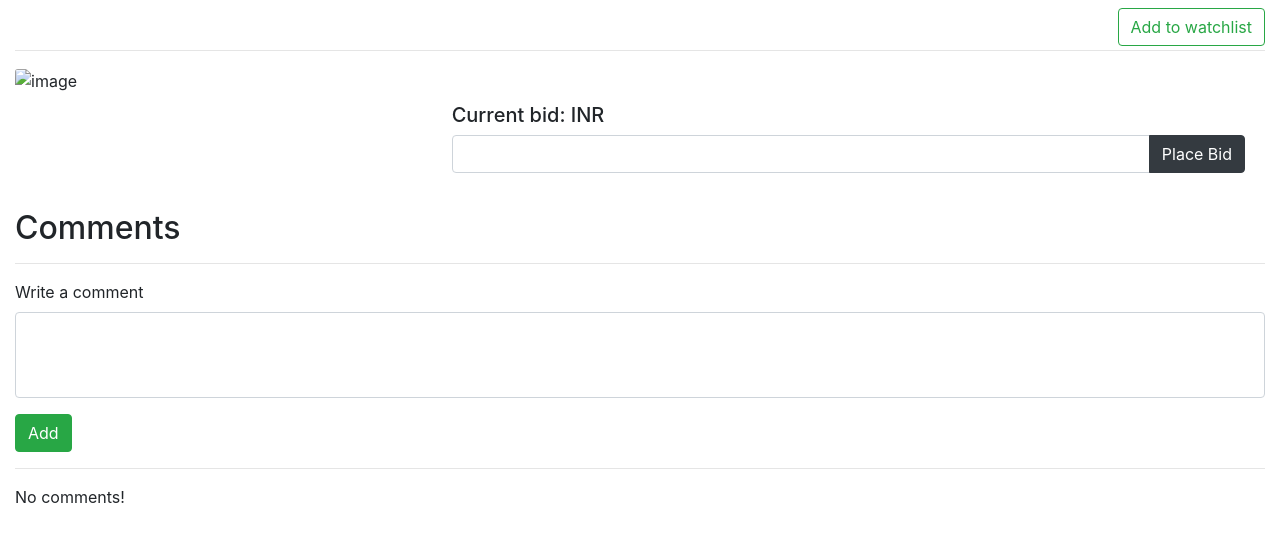
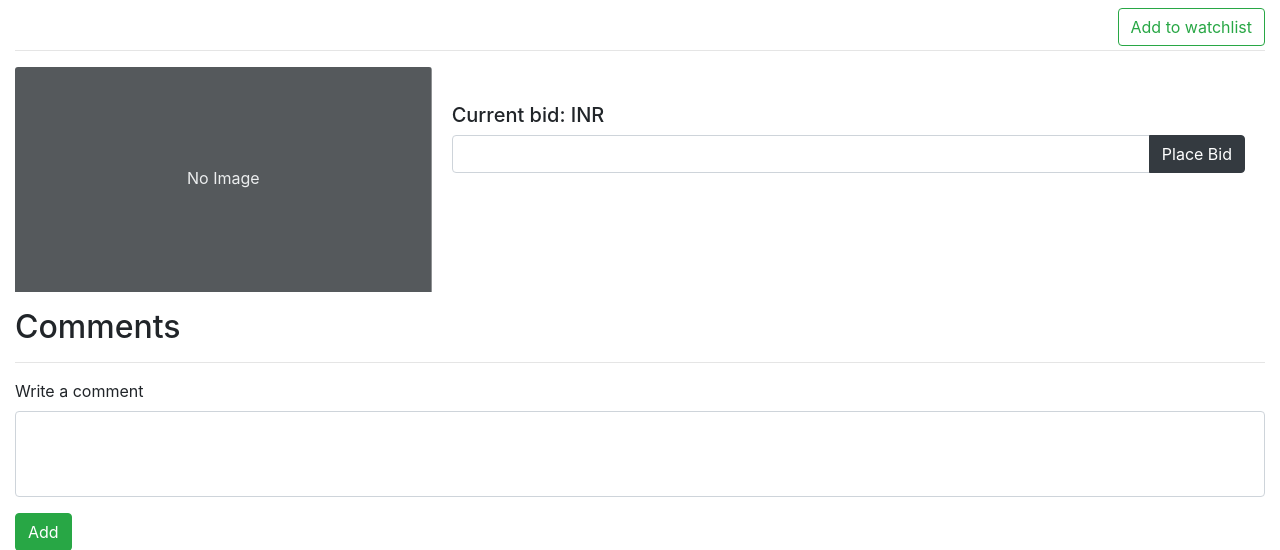
Before and after one commit to yogeshsingh101200/e-commerce, a Django app: template auctions/templates/auctions/product.html in a window 1280 px wide. Shown: the part 56-606 px from the top of the page. Run offline with Django 3.2, Linux system fonts and the light colour scheme; the template is opened without the code that fills it, so the values that code supplies are empty; some libraries are stand-ins or nearby versions.

Commit message:
style tweak

```diff
--- a/auctions/templates/auctions/product.html
+++ b/auctions/templates/auctions/product.html
@@ -30,7 +30,16 @@
     <div class="card mb-3 border-0">
         <div class="row no-gutters">
             <div class="col-md-4">
-                <img class="card-img-top .img-thumbnail" src="{{product.imageURL}}" alt="image">
+                {% if product.imageURL %}
+                <img class="card-img-top" src="{{product.imageURL}}" alt="image">
+                {% else %}
+                <svg class="bd-placeholder-img card-img-top" width="100%" height="225"
+                    xmlns="http://www.w3.org/2000/svg" preserveAspectRatio="xMidYMid slice" focusable="false"
+                    style="text-anchor: middle;">
+                    <rect width="100%" height="100%" fill="#55595c" /><text x="50%" y="50%" fill="#eceeef" dy=".3em">No
+                        Image</text>
+                </svg>
+                {% endif %}
             </div>
             <div class="col-md-8">
                 <div class="card-body">
```
Also changed, not shown: auctions/templates/auctions/index.html (+8 -0 lines).
